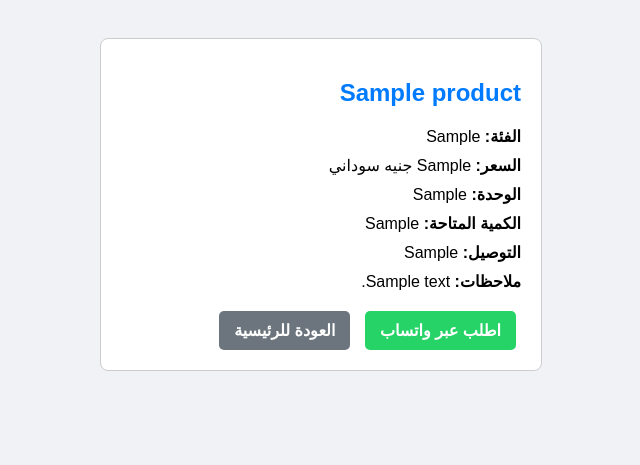
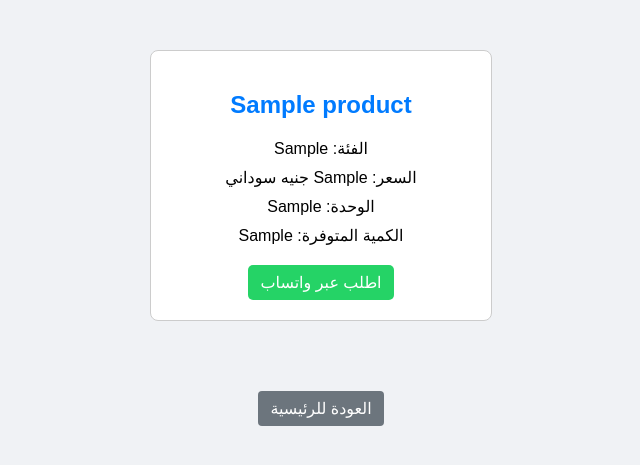
Before and after one commit to Aljaili-Elsmani/Crops-hunter, a Flask app: page /product/1 in a window 1280 px wide. Shown: the top 465 px of the page, without its empty margins (319-959 px from the left). Run offline with Flask 3, Linux system fonts and the light colour scheme; tables that the repository leaves empty hold one stand-in row (values such as "Sample post").

Commit message:
Update product.html

```diff
--- a/templates/product.html
+++ b/templates/product.html
@@ -8,57 +8,59 @@
             font-family: Arial, sans-serif;
             text-align: center;
             background-color: #f0f2f5;
-            padding: 30px;
         }
         .product-box {
-            margin: auto;
+            margin: 50px auto;
             padding: 20px;
-            max-width: 400px;
+            width: 300px;
             background-color: white;
             border-radius: 8px;
             border: 1px solid #ccc;
-            text-align: right;
-            direction: rtl;
         }
         h2 {
             color: #007bff;
-            margin-bottom: 20px;
         }
         .info {
             margin: 10px 0;
-            font-size: 16px;
-        }
-        .back-btn, .whatsapp-btn {
-            display: inline-block;
-            margin: 10px 5px 0 5px;
-            padding: 10px 15px;
-            border-radius: 5px;
-            text-decoration: none;
-            color: white;
-            font-weight: bold;
-            cursor: pointer;
         }
         .back-btn {
+            margin-top: 20px;
+            display: inline-block;
             background-color: #6c757d;
+            color: white;
+            padding: 8px 12px;
+            border-radius: 4px;
+            text-decoration: none;
         }
         .whatsapp-btn {
             background-color: #25D366;
+            color: white;
+            padding: 8px 12px;
+            text-decoration: none;
+            border-radius: 5px;
+            margin-top: 10px;
+            display: inline-block;
         }
     </style>
 </head>
 <body>
     <div class="product-box">
         <h2>{{ product.name }}</h2>
-        <div class="info"><strong>الفئة:</strong> {{ product.category }}</div>
-        <div class="info"><strong>السعر:</strong> {{ product.price }} جنيه سوداني</div>
-        <div class="info"><strong>الوحدة:</strong> {{ product.unit }}</div>
-        <div class="info"><strong>الكمية المتاحة:</strong> {{ product.quantity }}</div>
-        <div class="info"><strong>التوصيل:</strong> {{ product.delivery }}</div>
-        {% if product.notes %}
-        <div class="info"><strong>ملاحظات:</strong> {{ product.notes }}</div>
+        <div class="info">الفئة: {{ product.category }}</div>
+        <div class="info">السعر: {{ product.price }} جنيه سوداني</div>
+        <div class="info">الوحدة: {{ product.unit }}</div>
+        {% if product.quantity %}
+        <div class="info">الكمية المتوفرة: {{ product.quantity }}</div>
         {% endif %}
-        <a class="whatsapp-btn" href="https://wa.me/249916399000?text=مرحبًا، أرغب في شراء {{ product.name }} الكمية: .... طن. 🔹 الاسم: 🔹 مكان الاستلام:" target="_blank">اطلب عبر واتساب</a>
-        <a class="back-btn" href="{{ url_for('index') }}">العودة للرئيسية</a>
+        {% if product.origin %}
+        <div class="info">مكان الإنتاج: {{ product.origin }}</div>
+        {% endif %}
+        {% if product.production_date %}
+        <div class="info">تاريخ الإنتاج: {{ product.production_date }}</div>
+        {% endif %}
+
+        <a class="whatsapp-btn" href="https://wa.me/249916399000?text=مرحبًا، أرغب في شراء {{ product.name }}، الكمية: {{ product.quantity }}، مكان الاستلام: ..." target="_blank">اطلب عبر واتساب</a>
     </div>
+    <a class="back-btn" href="{{ url_for('index') }}">العودة للرئيسية</a>
 </body>
 </html>
```
